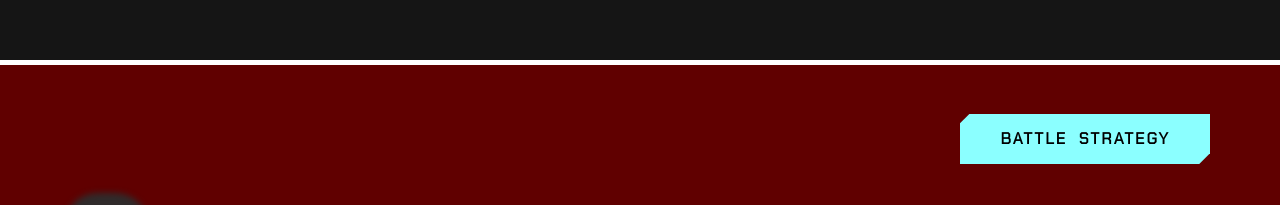
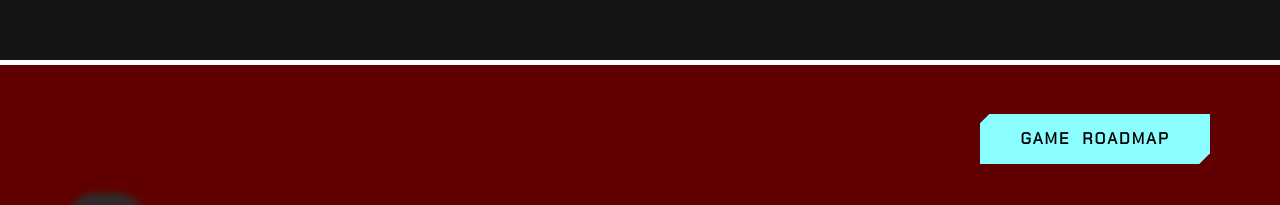
Before and after one commit to ibilalfaizz/shadow-quest, a Next.js app: page / in a window 1280 px wide. Shown: the part 3380-3585 px from the top of the page. Built offline with nearby package versions, Linux system fonts and the light colour scheme.

Commit message:
Update RoadMapSection.js

```diff
--- a/Components/RoadMapSection.js
+++ b/Components/RoadMapSection.js
@@ -86,7 +86,7 @@ const RoadMapSection = () => {
               className="corner-black bottom-right small black"
               style={{ backgroundColor: "#600000" }}
             />
-            <div className="custom-button-text-3">BATTLE &nbsp;STRATEGY</div>
+            <div className="custom-button-text-3">GAME &nbsp;ROADMAP</div>
           </a>
         </div>
 
```
